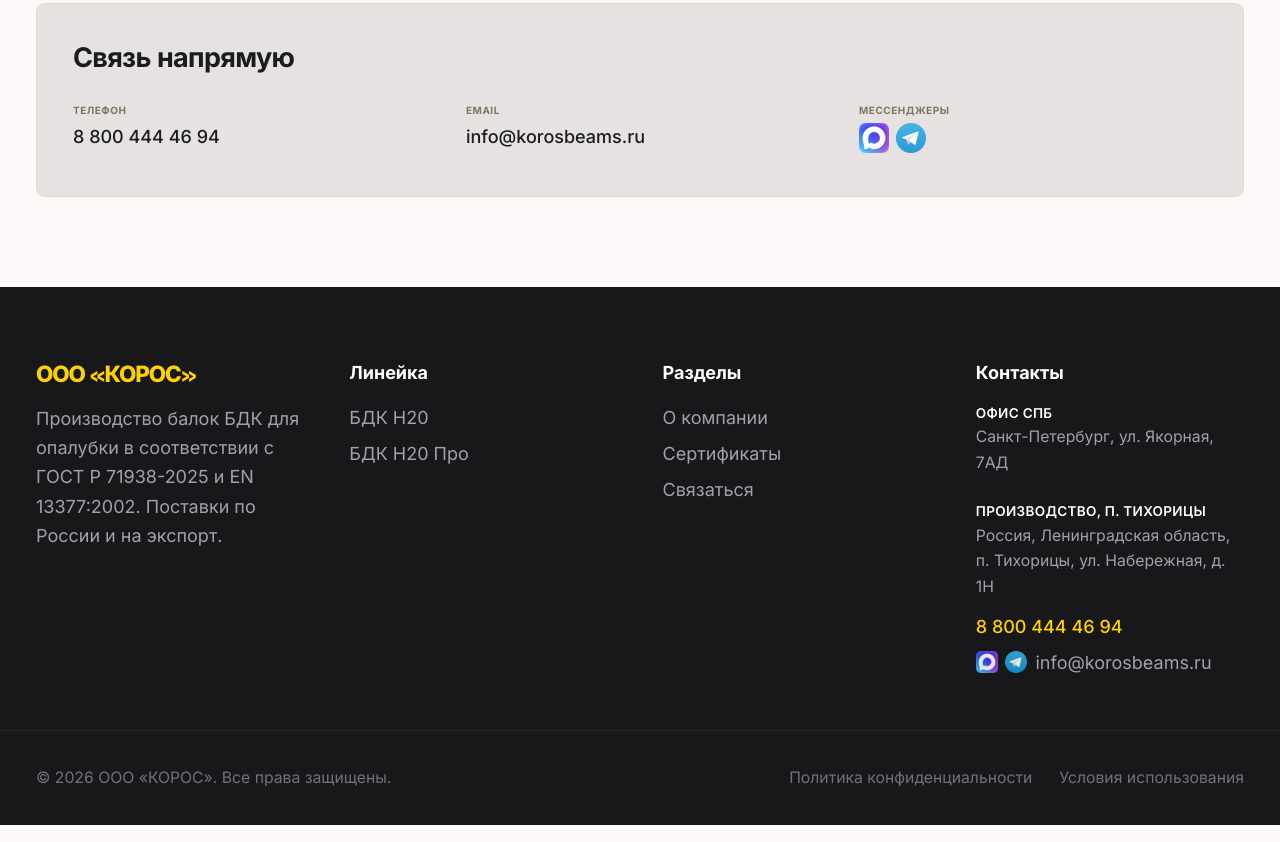
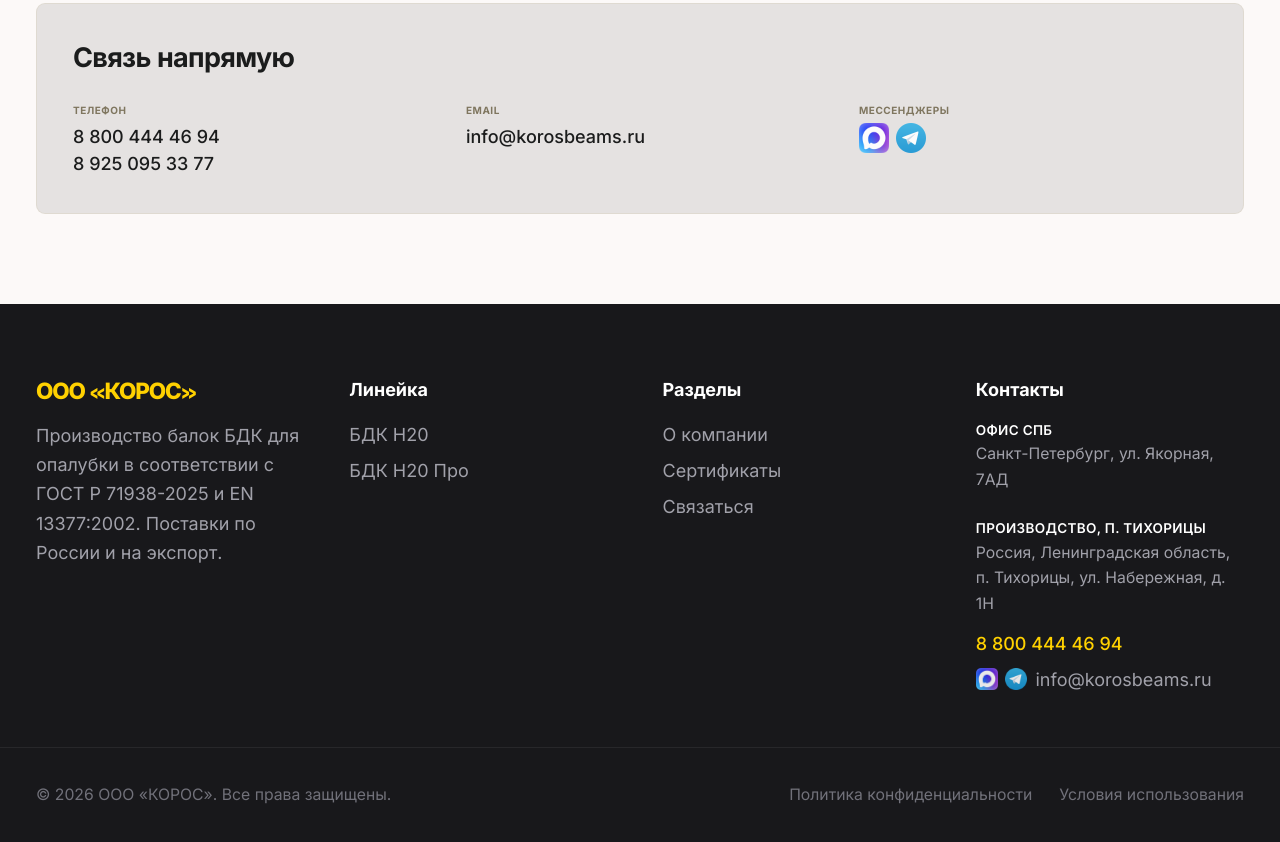
Before and after one commit to imfamous1/korosbeams, a website: page contact.html in a window 1280 px wide. Shown: the part 1940-2782 px from the top of the page. Drawn offline with nearby package versions, Linux system fonts and the light colour scheme.

Commit message:
Контакты: добавить второй номер в блок «Связь напрямую».
Оставил оба телефона в секции прямой связи, чтобы пользователю было проще выбрать удобный канал звонка.

```diff
--- a/contact.html
+++ b/contact.html
@@ -137,7 +137,10 @@
 <dl class="grid grid-cols-1 gap-5 sm:grid-cols-3 sm:gap-6 lg:gap-10">
 <div class="flex flex-col gap-1">
 <dt class="text-[10px] font-bold uppercase tracking-wider text-outline" data-i18n="contact.direct.phone">Телефон</dt>
-<dd class="m-0 text-sm md:text-base font-medium"><a class="text-on-surface hover:text-primary transition-colors underline-offset-2 hover:underline" href="tel:+78003332233" data-i18n="header.phone.display">8 800 333-22-33</a></dd>
+<dd class="m-0 text-sm md:text-base font-medium">
+<a class="text-on-surface hover:text-primary transition-colors underline-offset-2 hover:underline" href="tel:+78003332233" data-i18n="header.phone.display">8 800 333-22-33</a><br/>
+<a class="text-on-surface hover:text-primary transition-colors underline-offset-2 hover:underline" href="tel:+79250953377">8 925 095 33 77</a>
+</dd>
 </div>
 <div class="flex flex-col gap-1">
 <dt class="text-[10px] font-bold uppercase tracking-wider text-outline" data-i18n="contact.direct.email">Email</dt>
```
